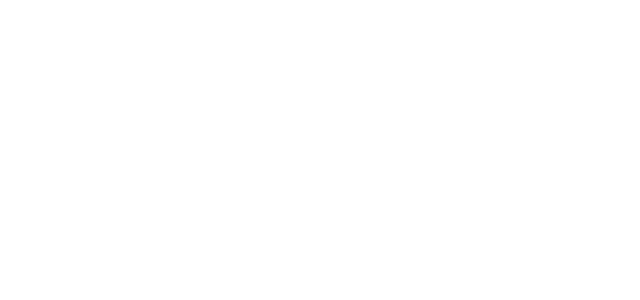
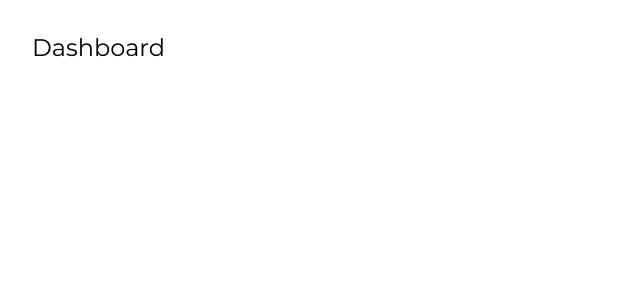
Before and after one commit to dominicpam89/reactjs-showcase-18, a React (Vite) app: page /dashboard in a window 1280 px wide. Shown: the top 300 px of the page, without its empty margins (0-640 px from the left). Built offline with nearby package versions, Linux system fonts and the light colour scheme.

Commit message:
preparation stage 2

```diff
--- a/src/App.tsx
+++ b/src/App.tsx
@@ -1,7 +1,34 @@
+import { createBrowserRouter, RouterProvider } from "react-router-dom"
+import UIRootPage from "./UI/RootPage"
+import Dashboard, { loader as homeRedirect } from "./features/Dashboard"
+import Bookings from "./features/Bookings"
+import Cabins from "./features/Cabins"
+import Users from "./features/Users"
+import Settings from "./features/Settings"
+import Account from "./features/Account"
+import Auth from "./features/Auth"
+import UIErrorPage from "./UI/ErrorPage"
+
+const router = createBrowserRouter([
+   {
+      path: "/",
+      element: <UIRootPage />,
+      errorElement: <UIErrorPage />,
+      children: [
+         { index: true, loader: homeRedirect },
+         { path: "dashboard", element: <Dashboard /> },
+         { path: "bookings", element: <Bookings /> },
+         { path: "cabins", element: <Cabins /> },
+         { path: "users", element: <Users /> },
+         { path: "settings", element: <Settings /> },
+         { path: "account", element: <Account /> },
+      ],
+   },
+   {path:"/auth", element: <Auth />}
+])
+
 const App = () => {
-  return <>
-
-  </>
+   return <RouterProvider router={router} />
 }
 
-export default App;
+export default App
--- /dev/null
+++ b/src/UI/ErrorPage.tsx
@@ -0,0 +1,7 @@
+const UIErrorPage = () => {
+  return <>
+    <h1 className="text-2xl">UIErrorPage</h1>
+  </>
+}
+
+export default UIErrorPage;
--- a/src/UI/RootPage.tsx
+++ b/src/UI/RootPage.tsx
@@ -1,6 +1,6 @@
 import { Outlet } from "react-router-dom";
 
-const RootPage = ()=>{
+const UIRootPage = ()=>{
   return <>
     <header>
 
@@ -11,4 +11,4 @@
   </>
 }
 
-export default RootPage
+export default UIRootPage
--- /dev/null
+++ b/src/features/Account.tsx
@@ -0,0 +1,7 @@
+const Account = () => {
+  return <>
+    <h1 className="text-2xl">Account</h1>
+  </>
+}
+
+export default Account;
--- /dev/null
+++ b/src/features/Auth.tsx
@@ -0,0 +1,7 @@
+const Auth = () => {
+  return <>
+    <h1 className="text-2xl">Auth</h1>
+  </>
+}
+
+export default Auth;
--- /dev/null
+++ b/src/features/Bookings.tsx
@@ -0,0 +1,7 @@
+const Bookings = () => {
+  return <>
+    <h1 className="text-2xl">Bookings</h1>
+  </>
+}
+
+export default Bookings;
--- /dev/null
+++ b/src/features/Cabins.tsx
@@ -0,0 +1,7 @@
+const Cabins = () => {
+  return <>
+    <h1 className="text-2xl">Cabins</h1>
+  </>
+}
+
+export default Cabins;
--- /dev/null
+++ b/src/features/Dashboard.tsx
@@ -0,0 +1,13 @@
+import { redirect } from "react-router-dom"
+
+const Dashboard = () => {
+  return <>
+    <h1 className="text-2xl">Dashboard</h1>
+  </>
+}
+
+export default Dashboard;
+
+export const loader = ()=>{
+  return redirect("/dashboard")
+}
--- /dev/null
+++ b/src/features/Settings.tsx
@@ -0,0 +1,7 @@
+const Settings = () => {
+  return <>
+    <h1 className="text-2xl">Settings</h1>
+  </>
+}
+
+export default Settings;
--- /dev/null
+++ b/src/features/Users.tsx
@@ -0,0 +1,7 @@
+const Users = () => {
+  return <>
+    <h1 className="text-2xl">Users</h1>
+  </>
+}
+
+export default Users;
--- a/tailwind.config.js
+++ b/tailwind.config.js
@@ -7,7 +7,11 @@
     "./src/**/**/**/*.{js,ts,jsx,tsx}",
   ],
   theme: {
-    extend: {},
+    extend: {
+      fontFamily:{
+        'sans': ['Montserrat'],
+      }
+    },
   },
   plugins: [],
 }
```
